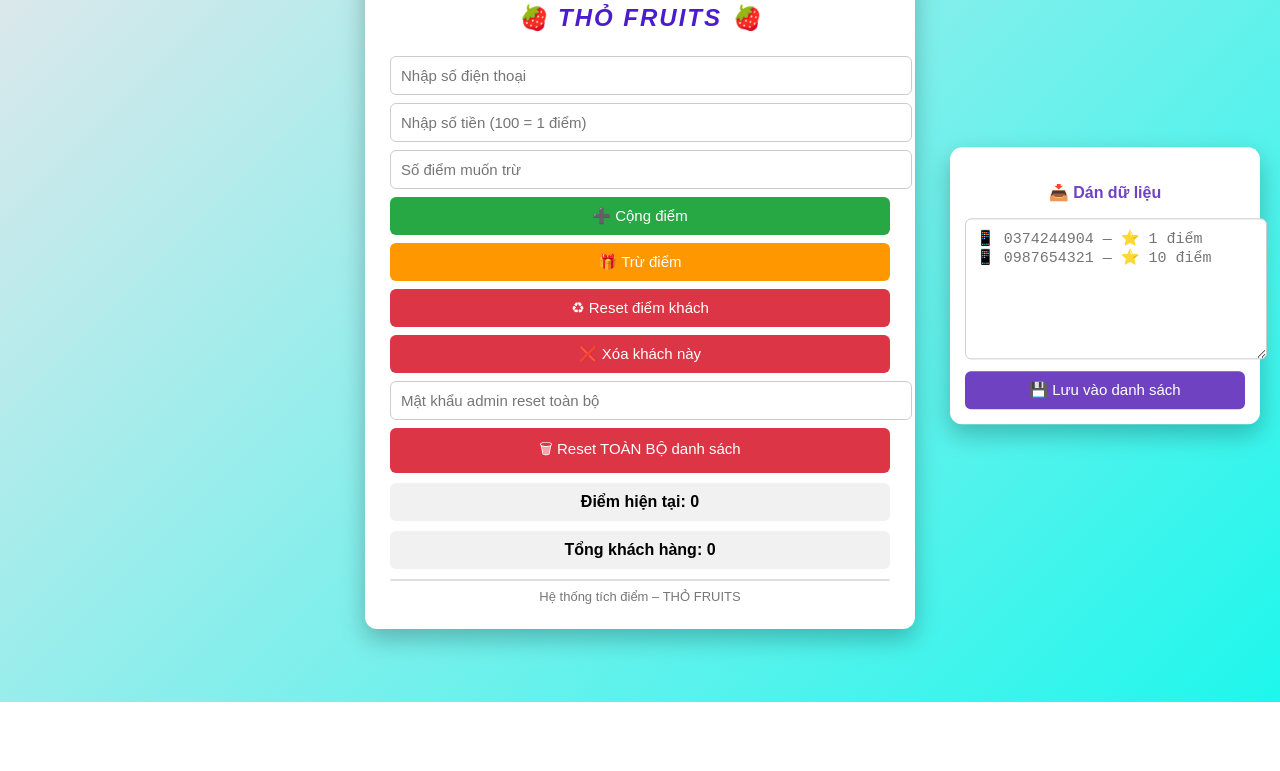
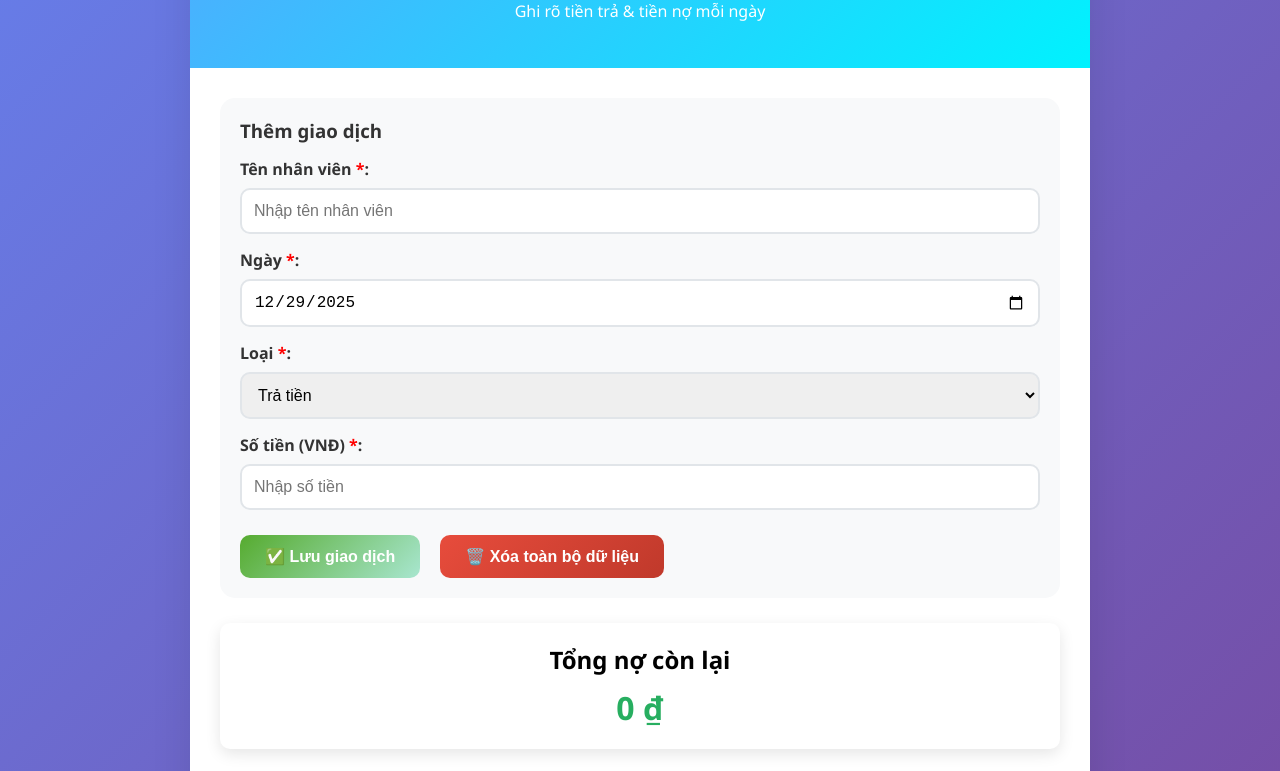
Before and after one commit to xuanthang223344-netizen/23, a plain HTML site: page index.html in a window 1280 px wide. Shown: the part 114-885 px from the top of the page. Before the commit the page ends 816 px from the top, so only its background shows below. Drawn offline with Linux system fonts and the light colour scheme.

Commit message:
Add files via upload

```diff
--- a/index.html
+++ b/index.html
@@ -1,359 +1,391 @@
 <!DOCTYPE html>
 <html lang="vi">
+
 <head>
     <meta charset="UTF-8">
-    <title>THỎ FRUITS</title>
-
+    <meta name="viewport" content="width=device-width, initial-scale=1.0">
+    <title>Công Nợ Nhân Viên</title>
     <style>
         body {
-            font-family: Arial, sans-serif;
-            background: linear-gradient(135deg, #e6e7eb, #1ef7ec);
-            height: 100vh;
-            display: flex;
-            justify-content: center;
-            align-items: center;
+            font-family: 'Segoe UI', Tahoma, Geneva, Verdana, sans-serif;
+            background: linear-gradient(135deg, #667eea 0%, #764ba2 100%);
+            min-height: 100vh;
+            padding: 20px;
+            margin: 0
         }
 
-        .box {
-            background: #ffffff;
-            padding: 25px;
-            width: 500px;
-            border-radius: 12px;
-            box-shadow: 0 10px 25px rgba(0,0,0,0.25);
-            position: relative;
+        .container {
+            max-width: 900px;
+            margin: auto;
+            background: white;
+            border-radius: 20px;
+            box-shadow: 0 20px 40px rgba(0, 0, 0, .1);
+            overflow: hidden
         }
 
-        h2 {
-            text-align: center;
-            margin-bottom: 16px;
-            color: #4b1cce;
-            letter-spacing: 2px;
+        .header {
+            background: linear-gradient(135deg, #4facfe 0%, #00f2fe 100%);
+            color: white;
+            padding: 30px;
+            text-align: center
         }
 
-        input, textarea {
-            width: 100%;
-            padding: 10px;
-            margin-top: 8px;
-            font-size: 15px;
-            border-radius: 6px;
-            border: 1px solid #ccc;
+        .header h1 {
+            font-size: 2.2em;
+            margin: 0
         }
 
-        button {
-            width: 100%;
-            padding: 10px;
-            margin-top: 8px;
-            font-size: 15px;
-            border: none;
-            border-radius: 6px;
-            cursor: pointer;
-            color: #fff;
+        .main {
+            padding: 30px
         }
 
-        .add { background: #28a745; }
-        .redeem { background: #ff9800; }
-        .reset { background: #dc3545; }
-
-        .info {
-            margin-top: 10px;
-            background: #f1f1f1;
-            padding: 10px;
-            border-radius: 6px;
-            text-align: center;
-            font-size: 16px;
-            font-weight: bold;
+        .section {
+            background: #f8f9fa;
+            border-radius: 15px;
+            padding: 20px;
+            margin-bottom: 25px
         }
 
-        .list {
-            margin-top: 10px;
-            max-height: 160px;
-            overflow-y: auto;
-            border: 1px solid #ddd;
-            border-radius: 6px;
-            font-size: 14px;
+        .section h3 {
+            margin-top: 0;
+            margin-bottom: 15px;
+            color: #333
         }
 
-        .list div {
-            padding: 6px;
-            cursor: pointer;
+        .input-group {
+            display: flex;
+            flex-direction: column;
+            margin-bottom: 15px
         }
 
-        .list div:hover {
-            background: #eee;
+        .input-group label {
+            font-weight: 600;
+            margin-bottom: 8px;
+            color: #333
         }
 
-        .suggestions {
-            position: absolute;
-            background: #fff;
-            border: 1px solid #ddd;
-            border-radius: 6px;
-            max-height: 150px;
-            overflow-y: auto;
-            display: none;
-            width: calc(100% - 50px);
-            z-index: 10;
+        .input-group input,
+        .input-group select {
+            padding: 12px;
+            border: 2px solid #e1e5e9;
+            border-radius: 10px;
+            font-size: 16px;
+            transition: .3s
         }
 
-        .suggestions div {
-            padding: 8px;
-            cursor: pointer;
-            font-size: 14px;
+        .input-group input:focus {
+            outline: none;
+            border-color: #4facfe;
+            box-shadow: 0 0 0 3px rgba(79, 172, 254, .1)
         }
 
-        .suggestions div:hover {
-            background: #f1f1f1;
+        .btn {
+            padding: 12px 25px;
+            border: none;
+            border-radius: 10px;
+            font-size: 16px;
+            font-weight: 600;
+            cursor: pointer;
+            transition: .3s;
+            width: fit-content;
+            margin-top: 10px
         }
 
-        .footer {
-            text-align: center;
-            margin-top: 8px;
-            font-size: 13px;
-            color: #777;
+        .btn-save {
+            background: linear-gradient(135deg, #56ab2f, #a8e6cf);
+            color: white
         }
 
-        /* ===== KHUNG NHẬP BÊN PHẢI ===== */
-        .import-box {
-            position: fixed;
-            right: 20px;
-            top: 50%;
-            transform: translateY(-50%);
-            background: #ffffff;
-            padding: 15px;
-            width: 280px;
-            border-radius: 12px;
-            box-shadow: 0 10px 25px rgba(0,0,0,0.25);
+        .btn-save:hover {
+            transform: translateY(-2px);
+            box-shadow: 0 10px 20px rgba(0, 0, 0, .2)
         }
 
-        .import-box h4 {
-            text-align: center;
-            color: #6f42c1;
-            margin-bottom: 8px;
+        .btn-danger {
+            background: linear-gradient(135deg, #e74c3c, #c0392b);
+            color: white;
+            margin-left: 10px
         }
 
-        .import-btn {
-            background: #6f42c1;
+        .btn-danger:hover {
+            transform: translateY(-2px);
+            box-shadow: 0 10px 20px rgba(0, 0, 0, .2)
+        }
+
+        .history-list {
+            max-height: 400px;
+            overflow-y: auto
+        }
+
+        .history-item {
+            display: flex;
+            justify-content: space-between;
+            align-items: center;
+            padding: 12px 15px;
+            margin-bottom: 8px;
+            background: white;
+            border-left: 5px solid #4facfe;
+            border-radius: 8px;
+            box-shadow: 0 2px 5px rgba(0, 0, 0, .05)
+        }
+
+        .history-item.pay {
+            border-left-color: #27ae60
+        }
+
+        .history-item.debt {
+            border-left-color: #e74c3c
+        }
+
+        .history-info p {
+            margin: 2px 0;
+            font-size: .9em;
+            color: #555
+        }
+
+        .history-amount.pay {
+            color: #27ae60;
+            font-weight: bold
+        }
+
+        .history-amount.debt {
+            color: #e74c3c;
+            font-weight: bold
+        }
+
+        .total-box {
+            background: white;
+            border-radius: 10px;
+            padding: 20px;
+            text-align: center;
+            box-shadow: 0 5px 15px rgba(0, 0, 0, .1)
+        }
+
+        .total-box h2 {
+            margin: 0 0 10px 0
+        }
+
+        .total-amount {
+            font-size: 2em;
+            font-weight: bold
+        }
+
+        .total-amount.neg {
+            color: #e74c3c
+        }
+
+        .total-amount.pos {
+            color: #27ae60
+        }
+
+        .date {
+            color: #7f8c8d;
+            font-size: .8em
+        }
+
+        .autocomplete-dropdown {
+            position: absolute;
+            top: calc(100% + 5px);
+            left: 0;
+            right: 0;
+            background: white;
+            border: 1px solid #ddd;
+            border-radius: 8px;
+            max-height: 200px;
+            overflow-y: auto;
+            z-index: 100;
+            display: none;
+            box-shadow: 0 5px 15px rgba(0, 0, 0, .1)
+        }
+
+        .autocomplete-item {
+            padding: 10px 15px;
+            cursor: pointer;
+            border-bottom: 1px solid #eee;
+            transition: .2s
+        }
+
+        .autocomplete-item:hover {
+            background: #f0f0f0
+        }
+
+        .autocomplete-item:last-child {
+            border: none
+        }
+
+        .highlight {
+            font-weight: bold;
+            color: #4facfe
+        }
+
+        @media(max-width:768px) {
+            .btn {
+                width: 100%
+            }
         }
     </style>
 </head>
 
 <body>
 
-<div class="box">
-    <h2><b><i>🍓 THỎ FRUITS 🍓</i></b></h2>
-
-    <input type="text" id="phone" placeholder="Nhập số điện thoại">
-    <div class="suggestions" id="suggestions"></div>
-
-    <input type="number" id="money" placeholder="Nhập số tiền (100 = 1 điểm)">
-    <input type="number" id="redeemAmount" placeholder="Số điểm muốn trừ">
-
-    <button class="add" onclick="addPoints()">➕ Cộng điểm</button>
-    <button class="redeem" onclick="redeemPoints()">🎁 Trừ điểm</button>
-
-    <button class="reset" onclick="resetPoints()">♻ Reset điểm khách</button>
-    <button class="reset" onclick="deleteCustomer()">❌ Xóa khách này</button>
-
-    <input type="password" id="adminPass" placeholder="Mật khẩu admin reset toàn bộ">
-    <button class="reset" onclick="resetAllCustomers()">🗑 Reset TOÀN BỘ danh sách</button>
-
-    <div class="info">
-        Điểm hiện tại: <span id="points">0</span>
+    <div class="container">
+        <div class="header">
+            <h1>📒 Công Nợ Nhân Viên</h1>
+            <p>Ghi rõ tiền trả & tiền nợ mỗi ngày</p>
         </div>
 
-    <div class="info">
-        Tổng khách hàng: <span id="totalCustomers">0</span>
+        <div class="main">
+            <!-- Form nhập -->
+            <div class="section">
+                <h3>Thêm giao dịch</h3>
+                <div class="input-group">
+                    <label>Tên nhân viên <span style="color:red">*</span>:</label>
+                    <input type="text" id="employeeName" placeholder="Nhập tên nhân viên" autocomplete="off">
+                    <div class="autocomplete-dropdown" id="employeeAutocomplete"></div>
                 </div>
-
-    <div class="list" id="customerList"></div>
-
-    <div class="footer">
-        Hệ thống tích điểm – THỎ FRUITS
+                <div class="input-group">
+                    <label>Ngày <span style="color:red">*</span>:</label>
+                    <input type="date" id="transactionDate">
+                </div>
+                <div class="input-group">
+                    <label>Loại <span style="color:red">*</span>:</label>
+                    <select id="transactionType">
+                        <option value="pay">Trả tiền</option>
+                        <option value="debt">Nợ thêm</option>
+                    </select>
+                </div>
+                <div class="input-group">
+                    <label>Số tiền (VNĐ) <span style="color:red">*</span>:</label>
+                    <input type="number" id="transactionAmount" placeholder="Nhập số tiền" min="0">
+                </div>
+                <div style="display:flex;gap:10px;">
+                    <button class="btn btn-save" onclick="saveTransaction()">✅ Lưu giao dịch</button>
+                    <!-- ★★★ NÚT XÓA TOÀN BỘ DỮ LIỆU ★★★ -->
+                    <button class="btn btn-danger" onclick="resetAllData()">🗑️ Xóa toàn bộ dữ liệu</button>
                 </div>
             </div>
 
-<!-- ===== NHẬP THEO ĐỊNH DẠNG 📱 SDT — ⭐ ĐIỂM ===== -->
-<div class="import-box">
-    <h4>📥 Dán dữ liệu</h4>
-    <textarea id="importData" rows="7"
-        placeholder="📱 0374244904 — ⭐ 1 điểm&#10;📱 0987654321 — ⭐ 10 điểm"></textarea>
-    <button class="import-btn" onclick="importCustomers()">💾 Lưu vào danh sách</button>
+            <!-- Tổng nợ -->
+            <div class="section total-box">
+                <h2>Tổng nợ còn lại</h2>
+                <div id="totalDebt" class="total-amount pos">0 VNĐ</div>
+            </div>
+
+            <!-- Lịch sử -->
+            <div class="section">
+                <h3>Lịch sử công nợ</h3>
+                <div id="historyList" class="history-list"></div>
+            </div>
+        </div>
     </div>
 
     <script>
-/* ========== CONFIG ========== */
-const ADMIN_PASSWORD = "0965579926";
+        /* ---------- BIẾN TOÀN CỤC ---------- */
+        let debts = JSON.parse(localStorage.getItem('debtsNV')) || []; // {id,employeeName,date,type,amount,time}
 
-/* ========== DATA ========== */
-let customers = localStorage.getItem("customers")
-    ? JSON.parse(localStorage.getItem("customers"))
-    : {};
+        /* ---------- KHỞI ĐỘNG ---------- */
+        document.getElementById('transactionDate').value = new Date().toISOString().split('T')[0];
+        renderAll();
 
-/* ========== UTILS ========== */
-function isValidPhone(phone) {
-    return /^\d{10}$/.test(phone);
+        /* ---------- TIỆN ÍCH ---------- */
+        function formatCurrency(n) {
+            return new Intl.NumberFormat('vi-VN', { style: 'currency', currency: 'VND' }).format(Math.abs(n));
+        }
+        function getTodayDate() {
+            return new Date().toISOString().split('T')[0];
         }
 
-/* ========== UI ========== */
-function updateUI() {
-    let list = document.getElementById("customerList");
-    list.innerHTML = "";
-
-    let count = 0;
-    for (let phone in customers) {
-        count++;
-        list.innerHTML += `
-            <div onclick="selectPhone('${phone}')">
-                📱 ${phone} — ⭐ ${customers[phone]} điểm
-            </div>`;
+        /* ---------- LƯU GIAO DỊCH ---------- */
+        function saveTransaction() {
+            const name = document.getElementById('employeeName').value.trim();
+            const date = document.getElementById('transactionDate').value;
+            const type = document.getElementById('transactionType').value;
+            const amt = parseInt(document.getElementById('transactionAmount').value) || 0;
+            if (!name || !date || amt <= 0) { alert('❌ Vui lòng điền đầy đủ!'); return; }
+            const t = {
+                id: Date.now(),
+                employeeName: name,
+                date: date,
+                type: type, // "pay" or "debt"
+                amount: amt,
+                time: new Date().toLocaleTimeString('vi-VN')
+            };
+            debts.unshift(t);
+            localStorage.setItem('debtsNV', JSON.stringify(debts));
+            renderAll();
+            clearForm();
+            alert('✅ Đã lưu!');
+        }
+        function clearForm() {
+            document.getElementById('employeeName').value = '';
+            document.getElementById('transactionAmount').value = '';
         }
 
-    document.getElementById("totalCustomers").innerText = count;
+        /* ---------- XÓA TOÀN BỘ DỮ LIỆU ---------- */
+        function resetAllData() {
+            if (!confirm('🗑️ Bạn có chắc chắn muốn xóa toàn bộ dữ liệu? Hành động này không thể hoàn tác!')) return;
+            localStorage.removeItem('debtsNV');
+            localStorage.removeItem('employeeListDebt');
+            debts = [];
+            renderAll();
+            alert('✅ Đã xóa sạch dữ liệu!');
         }
 
-function selectPhone(phone) {
-    document.getElementById("phone").value = phone;
-    document.getElementById("points").innerText = customers[phone];
-    document.getElementById("suggestions").style.display = "none";
+        /* ---------- HIỂN THỊ ---------- */
+        function renderAll() {
+            // Tính tổng nợ
+            const total = debts.reduce((s, t) => s + (t.type === 'debt' ? t.amount : -t.amount), 0);
+            const totalBox = document.getElementById('totalDebt');
+            totalBox.textContent = (total < 0 ? '-' : '') + formatCurrency(Math.abs(total));
+            totalBox.className = 'total-amount ' + (total < 0 ? 'neg' : 'pos');
+
+            // Hiển thị lịch sử
+            const box = document.getElementById('historyList');
+            if (!debts.length) { box.innerHTML = '<div style="text-align:center;color:#7f8c8d;">Chưa có giao dịch nào!</div>'; return; }
+            let html = '';
+            debts.sort((a, b) => b.id - a.id).forEach(t => {
+                const sign = t.type === 'debt' ? '+' : '-';
+                const cls = t.type === 'debt' ? 'debt' : 'pay';
+                html += `
+      <div class="history-item ${cls}">
+        <div class="history-info">
+          <strong>${t.employeeName}</strong>
+          <p>${t.type === 'debt' ? 'Nợ thêm' : 'Trả tiền'} · ${t.date} · ${t.time}</p>
+        </div>
+        <div class="history-amount ${cls}">${sign}${formatCurrency(t.amount)}</div>
+      </div>`;
+            });
+            box.innerHTML = html;
         }
 
-/* ========== LOGIC GỐC ========== */
-function addPoints() {
-    let phone = document.getElementById("phone").value.trim();
-    let money = parseInt(document.getElementById("money").value);
-
-    if (!isValidPhone(phone)) return alert("❌ Số điện thoại không hợp lệ!");
-    if (!money || money <= 0) return alert("❌ Số tiền không hợp lệ!");
-
-    if (!customers[phone]) customers[phone] = 0;
-
-    let earned = Math.floor(money / 100);
-    customers[phone] += earned;
-
-    save(phone);
-    alert("✅ Đã cộng " + earned + " điểm");
-    document.getElementById("money").value = "";
+        /* ---------- AUTO COMPLETE ---------- */
+        function getEmployeeList() {
+            const list = [...new Set(debts.map(d => d.employeeName).filter(Boolean))];
+            localStorage.setItem('employeeListDebt', JSON.stringify(list));
+            return list;
         }
-
-function redeemPoints() {
-    let phone = document.getElementById("phone").value.trim();
-    let amount = parseInt(document.getElementById("redeemAmount").value);
-
-    if (!customers[phone]) return alert("❌ Không tìm thấy khách!");
-    if (!amount || amount <= 0) return alert("❌ Nhập số điểm muốn trừ!");
-    if (customers[phone] < amount) return alert("❌ Không đủ điểm!");
-
-    customers[phone] -= amount;
-    save(phone);
-    alert("🎁 Đã trừ " + amount + " điểm");
-    document.getElementById("redeemAmount").value = "";
+        function filterEmployees(s) {
+            const list = JSON.parse(localStorage.getItem('employeeListDebt')) || [];
+            return list.filter(n => n.toLowerCase().includes(s.toLowerCase())).slice(0, 10);
         }
-
-function resetPoints() {
-    let phone = document.getElementById("phone").value.trim();
-    if (!customers[phone]) return alert("❌ Không tìm thấy khách!");
-
-    if (confirm("RESET điểm khách này?")) {
-        customers[phone] = 0;
-        save(phone);
+        function showAutocomplete(dropdownId, items, searchTerm, inputId) {
+            const dropdown = document.getElementById(dropdownId), input = document.getElementById(inputId);
+            dropdown.innerHTML = '';
+            if (!items.length || searchTerm.length < 1) { dropdown.style.display = 'none'; return; }
+            items.forEach((it, idx) => {
+                const div = document.createElement('div'); div.className = 'autocomplete-item'; div.setAttribute('data-index', idx);
+                div.innerHTML = it.replace(new RegExp(`(${searchTerm})`, 'gi'), '<span class="highlight">$1</span>');
+                div.onclick = () => { input.value = it; dropdown.style.display = 'none'; };
+                dropdown.appendChild(div);
+            });
+            dropdown.style.display = 'block';
         }
-}
-
-function deleteCustomer() {
-    let phone = document.getElementById("phone").value.trim();
-    if (!customers[phone]) return alert("❌ Không tìm thấy khách!");
-
-    if (!confirm("⚠️ Xóa khách này?")) return;
-    delete customers[phone];
-
-    localStorage.setItem("customers", JSON.stringify(customers));
-    document.getElementById("phone").value = "";
-    document.getElementById("points").innerText = 0;
-
-    updateUI();
-    alert("✅ Đã xóa khách!");
-}
-
-function resetAllCustomers() {
-    let pass = document.getElementById("adminPass").value;
-    if (pass !== ADMIN_PASSWORD) return alert("❌ Sai mật khẩu!");
-
-    if (!confirm("⚠️ Xóa TOÀN BỘ danh sách?")) return;
-
-    customers = {};
-    localStorage.removeItem("customers");
-
-    document.getElementById("phone").value = "";
-    document.getElementById("points").innerText = 0;
-    document.getElementById("adminPass").value = "";
-
-    updateUI();
-    alert("🗑 Đã reset toàn bộ!");
-}
-
-function save(phone) {
-    localStorage.setItem("customers", JSON.stringify(customers));
-    document.getElementById("points").innerText = customers[phone];
-    updateUI();
-}
-
-/* ===== IMPORT ĐỊNH DẠNG 📱 SDT — ⭐ ĐIỂM ===== */
-function importCustomers() {
-    let text = document.getElementById("importData").value.trim();
-    if (!text) return alert("❌ Chưa nhập dữ liệu!");
-
-    let lines = text.split("\n");
-    let added = 0;
-
-    lines.forEach(line => {
-        let match = line.match(/📱\s*(\d{10})\s*—\s*⭐\s*(\d+)\s*điểm/i);
-        if (!match) return;
-
-        let phone = match[1];
-        let point = parseInt(match[2]);
-
-        if (isValidPhone(phone)) {
-            customers[phone] = point;
-            added++;
-        }
+        document.getElementById('employeeName').addEventListener('input', function () {
+            const s = this.value.trim(); const f = filterEmployees(s); showAutocomplete('employeeAutocomplete', f, s, 'employeeName');
         });
-
-    localStorage.setItem("customers", JSON.stringify(customers));
-    updateUI();
-    document.getElementById("importData").value = "";
-
-    alert("✅ Đã lưu " + added + " khách vào danh sách!");
-}
-
-/* ========== EVENTS ========== */
-document.getElementById("phone").addEventListener("input", function () {
-    let value = this.value.trim();
-    let suggestions = document.getElementById("suggestions");
-    suggestions.innerHTML = "";
-
-    document.getElementById("points").innerText =
-        customers[value] ? customers[value] : 0;
-
-    if (value.length < 3) {
-        suggestions.style.display = "none";
-        return;
-    }
-
-    for (let phone in customers) {
-        if (phone.includes(value)) {
-            let div = document.createElement("div");
-            div.innerHTML = `📱 <b>${phone}</b> — ⭐ ${customers[phone]} điểm`;
-            div.onclick = () => selectPhone(phone);
-            suggestions.appendChild(div);
-        }
-    }
-
-    suggestions.style.display =
-        suggestions.innerHTML === "" ? "none" : "block";
+        document.addEventListener('click', e => {
+            if (!e.target.closest('.input-group')) document.getElementById('employeeAutocomplete').style.display = 'none';
         });
-
-/* ========== INIT ========== */
-updateUI();
     </script>
-
 </body>
 </html>
```
Lines whose indentation alone changed are shown as unchanged.
